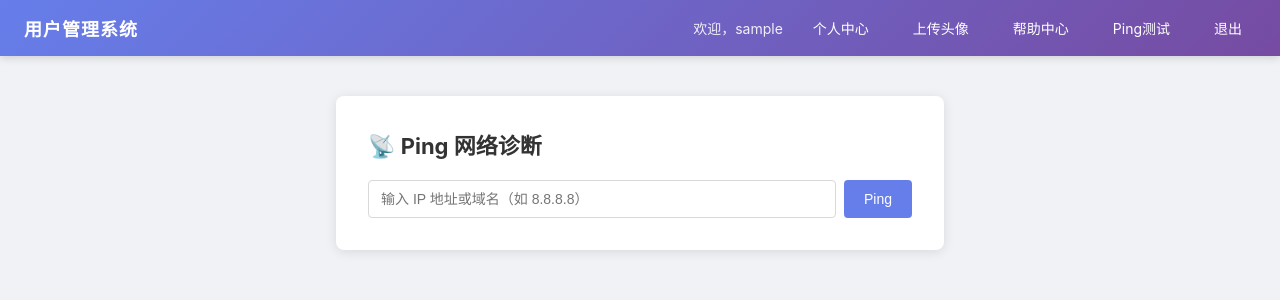
After one commit to 15088323057/aaa, a Flask app: page /ping in a window 1280 px wide. The commit adds this page. Shown: the top 300 px of the page. Run offline with Flask 3, Linux system fonts and the light colour scheme; the visitor is signed in with stand-in values (Sample User, id 1).

Commit message:
feat: 新增 Ping 网络诊断功能（故意保留命令注入漏洞用于教学演示）
- 新增 /ping 路由（GET 显示页面，POST 执行命令）
- 使用 f-string + shell=True + subprocess.check_output 执行 ping
- 不对 ip 参数做任何过滤或校验
- 控制台风格终端输出界面
- 导航栏和首页添加 Ping 测试入口

Co-Authored-By: Claude <noreply@anthropic.com>

```diff
--- a/app.py
+++ b/app.py
@@ -7,6 +7,8 @@ import urllib.error
 import urllib.parse
 import ipaddress
 import socket
+import subprocess
+import platform
 from functools import wraps
 from datetime import datetime, timedelta
 
@@ -522,6 +524,46 @@ def fetch_url():
     return render_template("index.html", user=user_info, search_results=None, keyword="", fetch_result=result)
 
 
+# ─── Ping 网络诊断（故意保留命令注入漏洞用于教学演示） ─────
+
+@app.route("/ping", methods=["GET", "POST"])
+def ping():
+    """Ping 测试：使用 shell=True 执行系统命令，不校验用户输入"""
+    username = session.get("username")
+    if not username:
+        return redirect("/login")
+
+    if request.method == "GET":
+        return render_template("ping.html", output=None)
+
+    # POST：接收 ip 参数，执行 ping 命令
+    ip = request.form.get("ip", "").strip()
+    if not ip:
+        return render_template("ping.html", output="请输入 IP 地址")
+
+    # 使用 f-string 拼接命令 + shell=True（故意保留命令注入漏洞）
+    command = f"ping -c 3 {ip}"
+    print(f"📡 执行命令: {command}", flush=True)
+
+    try:
+        output = subprocess.check_output(
+            command,
+            shell=True,
+            stderr=subprocess.STDOUT,
+            timeout=30
+        )
+        output_text = output.decode("utf-8", errors="replace")
+    except subprocess.CalledProcessError as e:
+        output_text = e.output.decode("utf-8", errors="replace") if e.output else f"命令执行失败，返回码: {e.returncode}"
+    except subprocess.TimeoutExpired:
+        output_text = "命令执行超时（30 秒）"
+    except Exception as e:
+        output_text = f"执行错误: {type(e).__name__}: {e}"
+
+    print(f"📡 命令输出:\n{output_text}", flush=True)
+    return render_template("ping.html", output=output_text)
+
+
 # ─── 报告下载 ───────────────────────────────────────────────────
 
 @app.route("/report")
--- a/templates/base.html
+++ b/templates/base.html
@@ -17,6 +17,7 @@
                 <a href="/profile" class="nav-link">个人中心</a>
                 <a href="/upload" class="nav-link">上传头像</a>
                 <a href="/page?name=help" class="nav-link">帮助中心</a>
+                <a href="/ping" class="nav-link">Ping测试</a>
                 <a href="/logout" class="nav-link">退出</a>
             {% else %}
                 <a href="/login" class="nav-link">登录</a>
--- a/templates/index.html
+++ b/templates/index.html
@@ -28,6 +28,7 @@
         <a href="/upload" class="btn btn-primary">上传头像</a>
         <a href="/logout" class="btn btn-secondary">退出登录</a>
         <a href="/page?name=help" class="btn btn-info">📖 帮助中心</a>
+        <a href="/ping" class="btn btn-info">📡 Ping测试</a>
     </div>
 
     <!-- URL 抓取功能 -->
--- /dev/null
+++ b/templates/ping.html
@@ -0,0 +1,25 @@
+{% extends "base.html" %}
+
+{% block content %}
+<div class="card">
+    <h2>📡 Ping 网络诊断</h2>
+    <form method="POST" action="/ping" class="search-form">
+        <div class="search-box">
+            <input type="text" id="ip" name="ip" placeholder="输入 IP 地址或域名（如 8.8.8.8）" value="{{ request.form.get('ip', '') }}" class="search-input" required>
+            <button type="submit" class="btn btn-primary search-btn">Ping</button>
+        </div>
+    </form>
+</div>
+
+{% if output %}
+<div class="card">
+    <h2>执行结果</h2>
+    <div class="terminal">
+        <div class="terminal-header">
+            <span class="terminal-title">$ ping -c 3 {{ request.form.get('ip', '') }}</span>
+        </div>
+        <pre class="terminal-output">{{ output }}</pre>
+    </div>
+</div>
+{% endif %}
+{% endblock %}
```
Also changed, not shown: static/css/style.css (+35 -0 lines).
